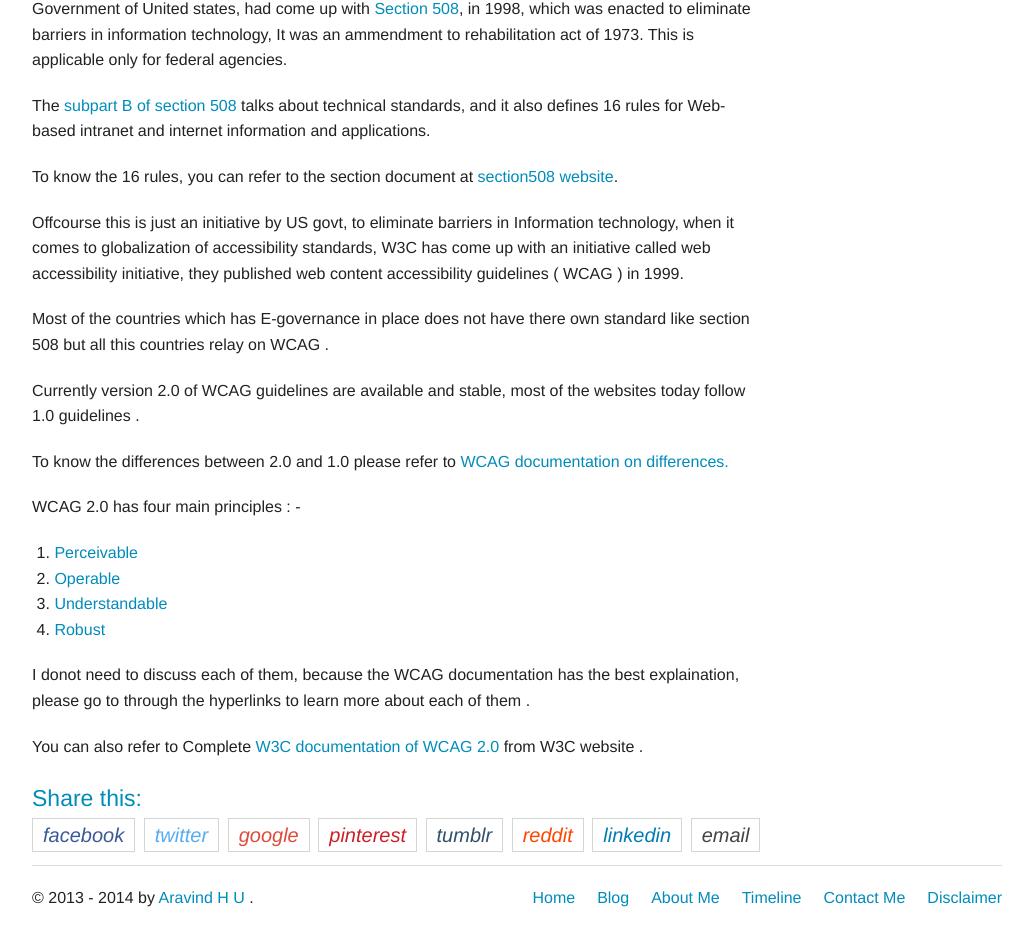
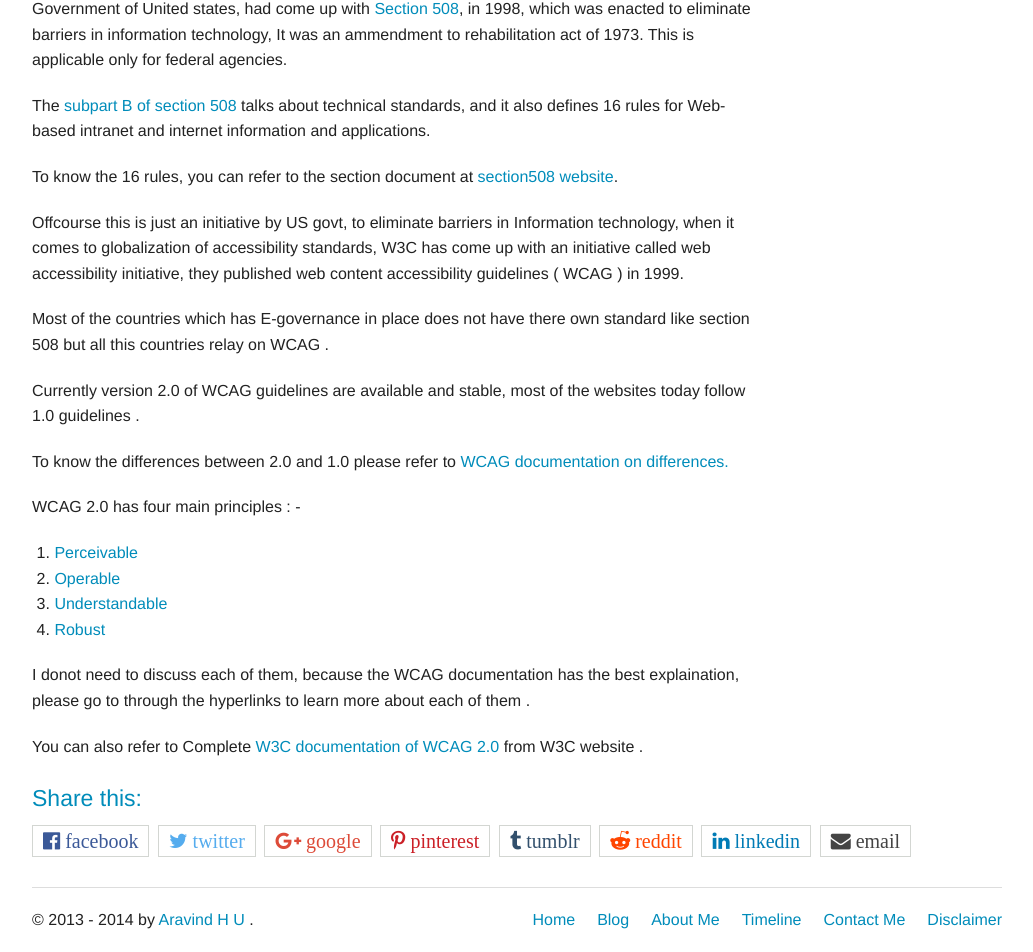
Before and after one commit to aravind666/aravind666.github.io, a Jekyll site: the page built from _posts/2014-08-09-web-accessibility.html, in a window 1280 px wide. Shown: the part 741-1693 px from the top of the page, without its empty margins (123-1156 px from the left). Built offline with Jekyll 4.4.1, drawn with Linux system fonts in a browser that asks for light colours; nearby versions of some CDN libraries; Markdown is read by kramdown in place of the engine named in the settings; before the commit the page ends 1671 px from its top, so only the background shows below that.

Commit message:
Fixed social media bar

```diff
--- a/_includes/document_head.html
+++ b/_includes/document_head.html
@@ -13,5 +13,6 @@
     <link rel="stylesheet" href="/css/timeliner.css"/>
     <link rel="stylesheet" href="/css/site.css"/>
     <link rel="stylesheet" href="http://cdnjs.cloudflare.com/ajax/libs/highlight.js/8.1/styles/github.min.css">
+    <link href="https://maxcdn.bootstrapcdn.com/font-awesome/4.7.0/css/font-awesome.min.css" rel="stylesheet">
 </head>
 <body>
--- a/_includes/social_media_bar.html
+++ b/_includes/social_media_bar.html
@@ -1,4 +1,4 @@
-<div id="share-bar" class="large-10 columns">
+<div id="share-bar" class="large-12 columns">
     <h4><a href="#">Share this:</a></h4>
     <div class="share-buttons">
         <a  href="https://www.facebook.com/sharer/sharer.php?u={{ site.url }}{{ site.baseurl }}{{ page.url }}"
```
